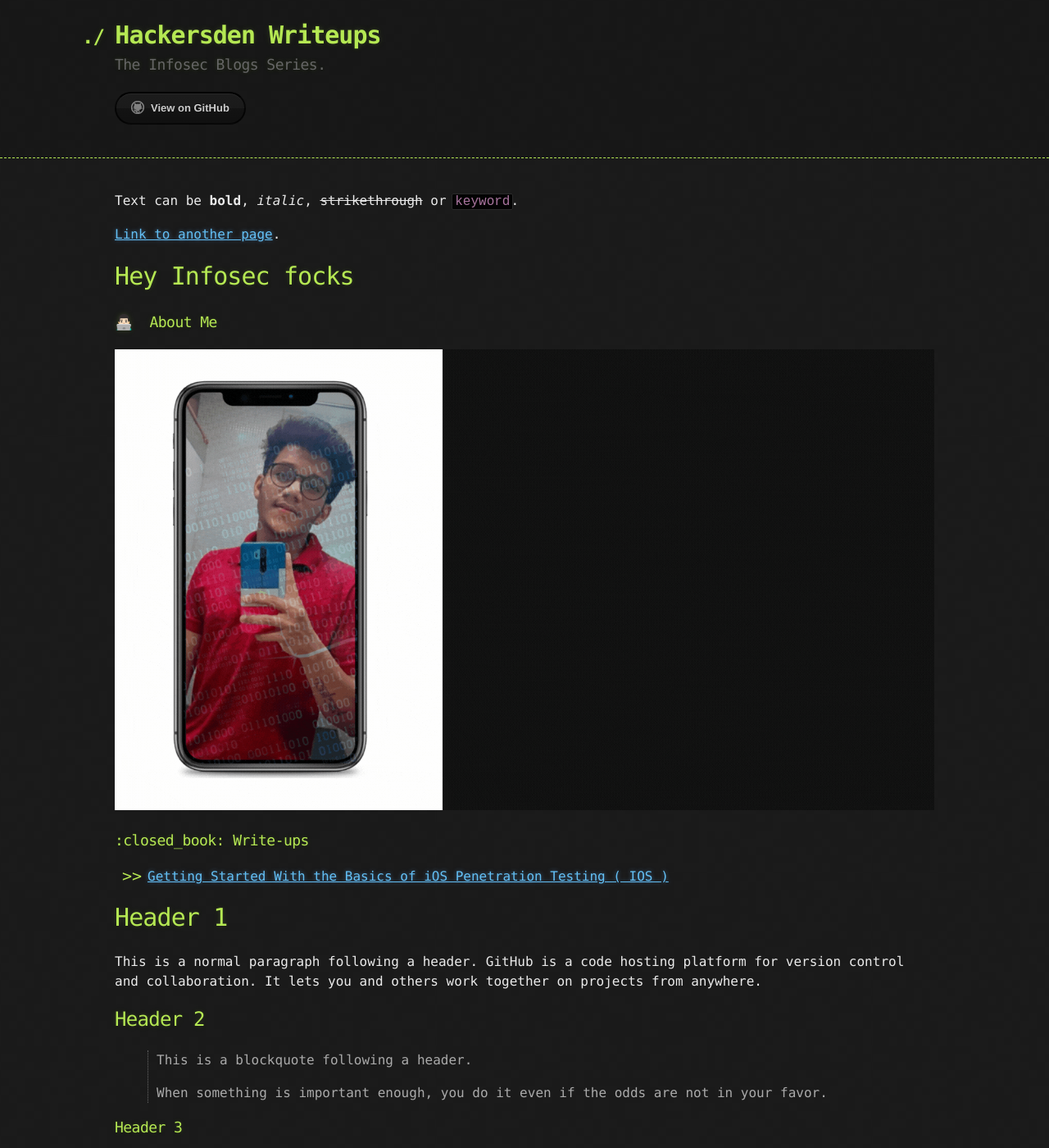
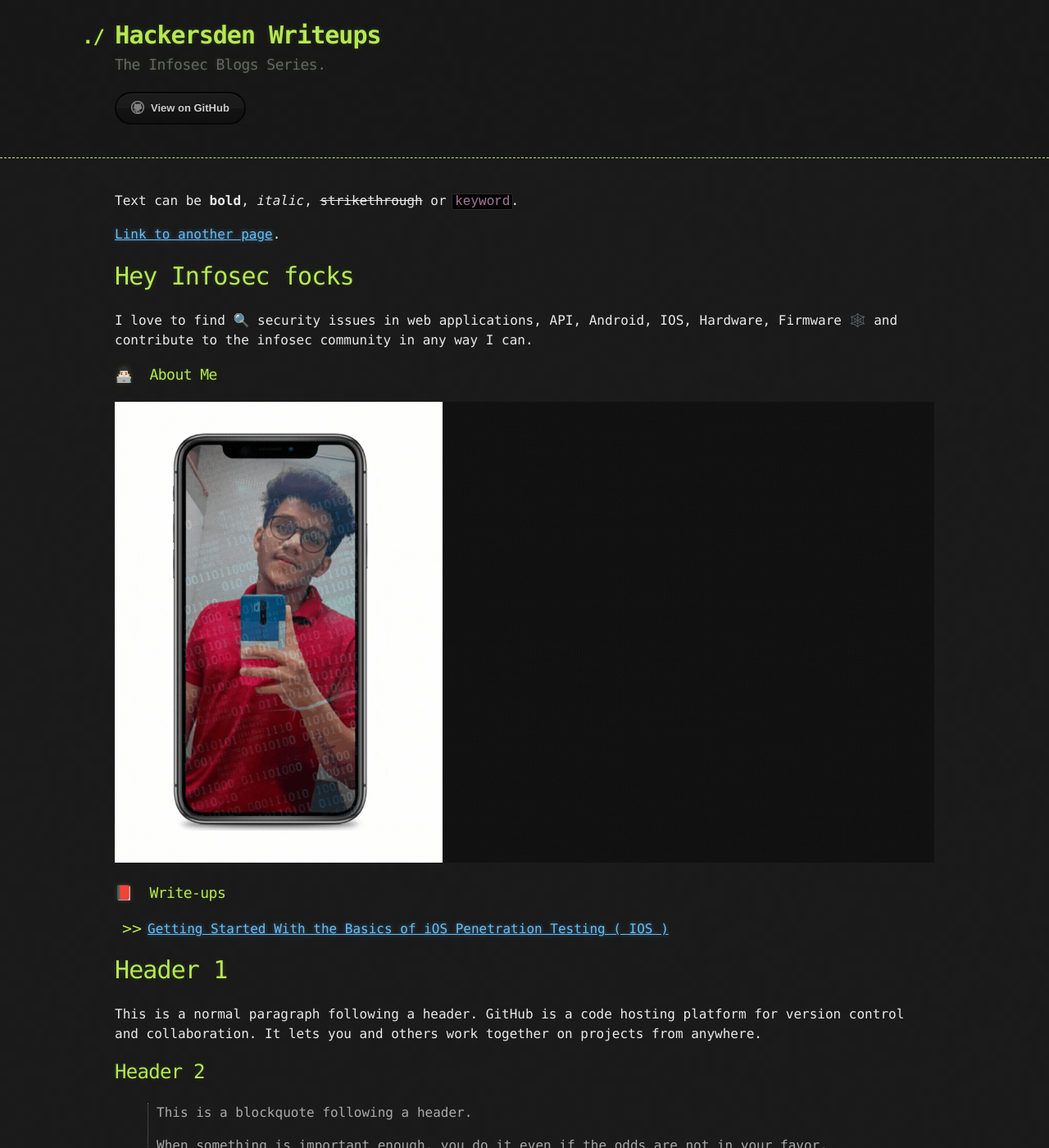
Before and after one commit to hackersden09/My_Blog, a Jekyll site: the page built from index.md, in a window 1280 px wide and 1400 px high. Shown: the whole window at 82% size. Built offline with Jekyll 4.4.1, drawn with Linux system fonts in a browser that asks for light colours.

Commit message:
Update index.md

```diff
--- a/index.md
+++ b/index.md
@@ -8,12 +8,15 @@ Text can be **bold**, _italic_, ~~strikethrough~~ or `keyword`.
 
 # Hey Infosec focks
 
+ I love to find 🔍 security issues in web applications, API, Android, IOS, Hardware, Firmware 🕸️ and contribute to the infosec community in any way I can.
+
 ### 👨🏻‍💻 &nbsp;About Me
 ![Image 1:](https://raw.githubusercontent.com/hackersden09/My_Blog/main/BlackGreen.gif)
 
-### :closed_book: Write-ups
+### 📕 &nbsp;Write-ups
 
 * [Getting Started With the Basics of iOS Penetration Testing ( IOS )](https://payatu.com/blog/kapil.gurav/ios-penetration-testing)
+
 
 
 # Header 1
```
